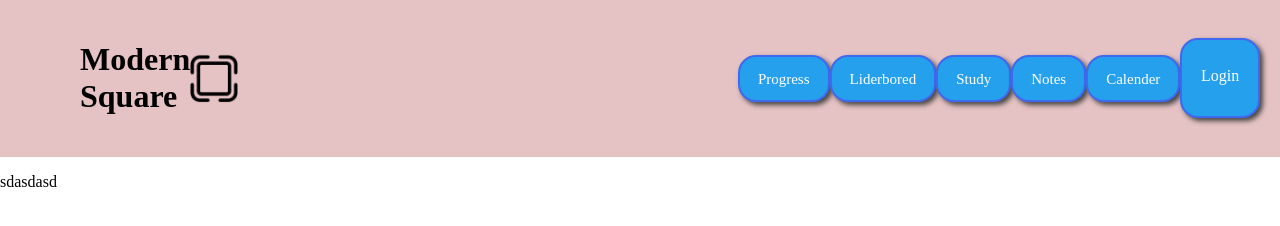
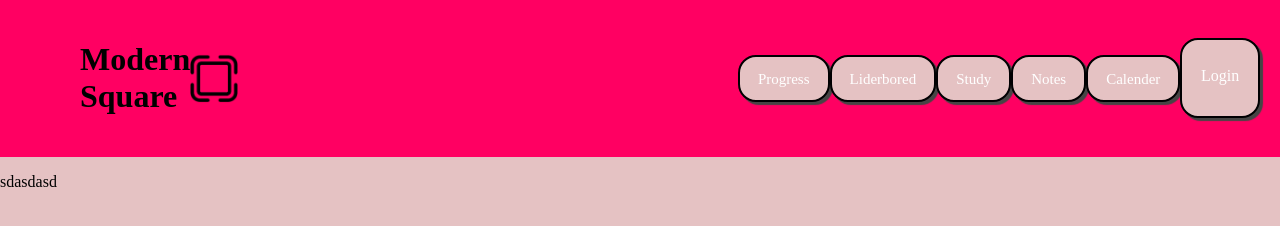
Before and after one commit to Mikucki/EfficiencyWebApp, a plain HTML site: page index.html in a window 1280 px wide. Drawn offline with Linux system fonts and the light colour scheme.

Commit message:
added hover method, styled links and played with colours

```diff
--- a/styles.css
+++ b/styles.css
@@ -1,13 +1,16 @@
 body {
+    background-color: #e5c2c3;
     margin: 0px;
 }
+
+/* side bar starts here */
 
 
 .side_bar_flex {
     display: flex;
     flex-direction: row;
     align-items: center;
-    background-color: #e5c2c3;
+    background-color: #ff0062;
     padding: 20px;
     justify-content: space-around;
 }
@@ -21,18 +24,20 @@ body {
 }
 
 a:link, a:visited {
-    background-color: #24a0ed;
+    background-color: #e5c2c3;
     color: white;
     text-align: center;
     text-decoration: none;
     display: inline-block;
-    border: 2px solid #4069f0;
+    border: 2px solid #000002;
     border-radius: 18px;
-    box-shadow: 3px 3px 5px rgb(70, 69, 69);
+    box-shadow: 3px 3px 1px rgb(70, 69, 69);
+
   }
 
   a:hover{
-    background-color: #0026ff;
+    background-color: #ff0062;
+    transform: all 0.4s ease 3s;
   }
 
 .nav_bar_links {
@@ -68,5 +73,11 @@ a:link, a:visited {
     width: 90px;
     height: 22px;
     padding: 27px 18px;
+}
+
+
+/* side bar ends here */
+
+.mainSite {
 
 }
```
Also changed, not shown: index.js (+7 -0 lines).
